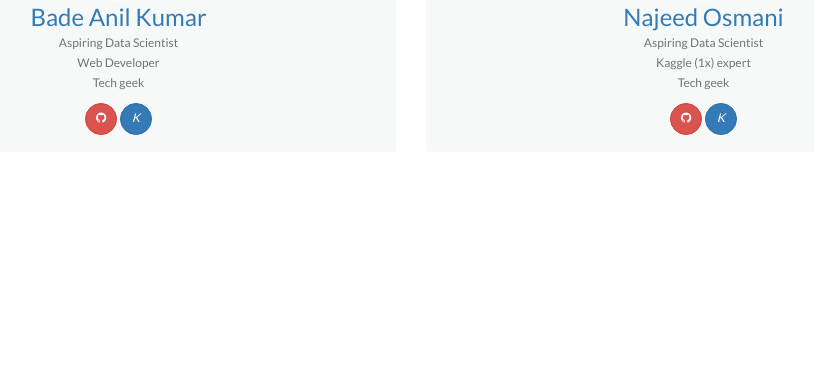
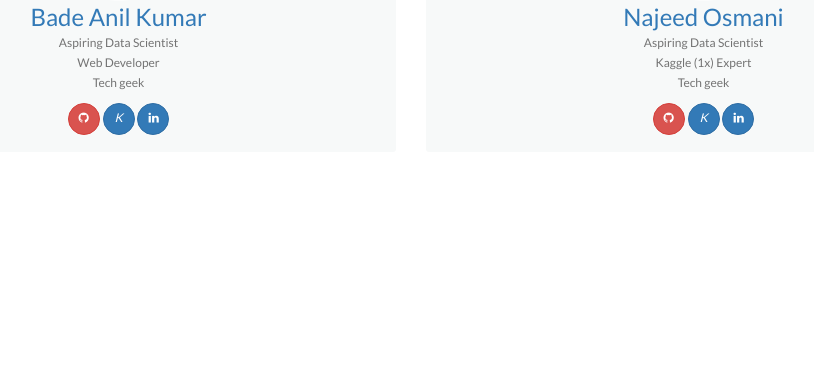
Before and after one commit to badheanilkumar/Car-Price-end-to-end-project, a Flask app: page /view1 in a window 1280 px wide. Shown: the part 429-800 px from the top of the page, without its empty margins (229-1043 px from the left). Run offline with Flask 2, Linux system fonts and the light colour scheme; parts of the project's set-up code (start-up, migrations or seed data) failed here and were passed over; some libraries are stand-ins or nearby versions.

Commit message:
Update about.html

```diff
--- a/templates/about.html
+++ b/templates/about.html
@@ -355,6 +355,12 @@
                        href="https://www.kaggle.com/anilkumarbade">
                         <i class="fab fa-kaggle">K</i>
                     </a>
+
+
+                    <a class="btn btn-primary btn-sm" rel="publisher"
+                       href="https://www.linkedin.com/in/anilkumar-bade-626586174">
+                        <i class="fa fa-linkedin"></i>
+                    </a>
                 </div>
             </div>
 
@@ -375,7 +381,7 @@
                         <a target="_blank" href="">Najeed Osmani</a>
                     </div>
                     <div class="desc">Aspiring Data Scientist</div>
-                    <div class="desc">Kaggle (1x) expert</div>
+                    <div class="desc">Kaggle (1x) Expert</div>
                     <div class="desc">Tech geek</div>
                 </div>
                 <div class="bottom">
@@ -386,6 +392,11 @@
                     <a class="btn btn-primary btn-sm" rel="publisher"
                        href="https://www.kaggle.com/najeedosmani">
                         <i class="fab fa-kaggle">K</i>
+                    </a>
+
+		 <a class="btn btn-primary btn-sm" rel="publisher"
+                       href="https://www.linkedin.com/in/najeed-osmani-71a523191">
+                        <i class="fa fa-linkedin"></i>
                     </a>
                 </div>
             </div>
```
